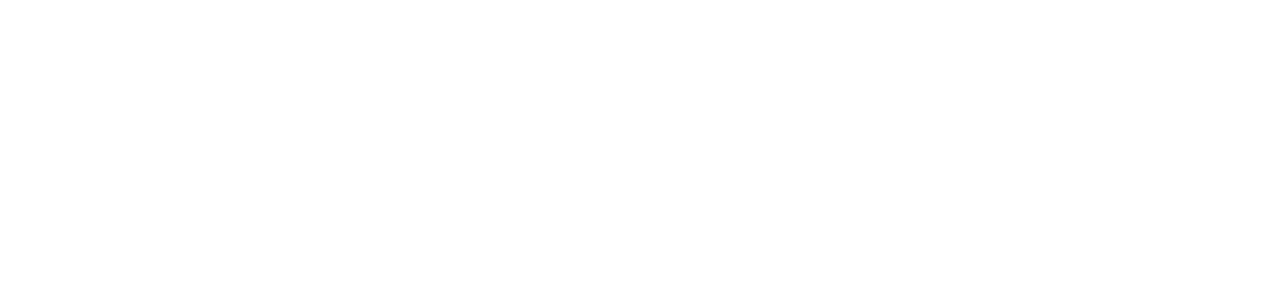
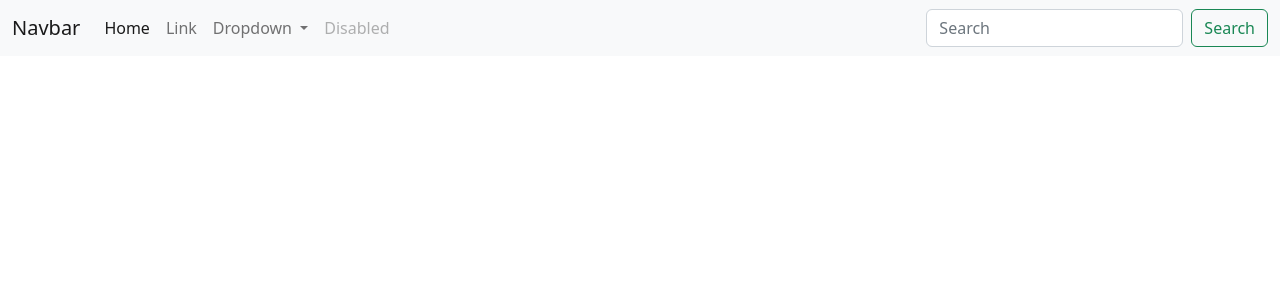
Before and after one commit to albbarrera96/HeaderTest, a Vue app: page / in a window 1280 px wide. Shown: the top 300 px of the page. Built offline with nearby package versions, Linux system fonts and the light colour scheme.

Commit message:
Update Navbar.vue

```diff
--- a/src/components/Navbar.vue
+++ b/src/components/Navbar.vue
@@ -1,4 +1,41 @@
 <template>
+
+    <nav class="navbar navbar-expand-lg bg-light">
+    <div class="container-fluid">
+        <a class="navbar-brand" href="#">Navbar</a>
+        <button class="navbar-toggler" type="button" data-bs-toggle="collapse" data-bs-target="#navbarSupportedContent" aria-controls="navbarSupportedContent" aria-expanded="false" aria-label="Toggle navigation">
+        <span class="navbar-toggler-icon"></span>
+        </button>
+        <div class="collapse navbar-collapse" id="navbarSupportedContent">
+        <ul class="navbar-nav me-auto mb-2 mb-lg-0">
+            <li class="nav-item">
+            <a class="nav-link active" aria-current="page" href="4#">Home</a>
+            </li>
+            <li class="nav-item">
+            <a class="nav-link" href="#">Link</a>
+            </li>
+            <li class="nav-item dropdown">
+            <a class="nav-link dropdown-toggle" href="#" role="button" data-bs-toggle="dropdown" aria-expanded="false">
+                Dropdown
+            </a>
+            <ul class="dropdown-menu">
+                <li><a class="dropdown-item" href="#">Action</a></li>
+                <li><a class="dropdown-item" href="#">Another action</a></li>
+                <li><hr class="dropdown-divider"></li>
+                <li><a class="dropdown-item" href="#">Something else here</a></li>
+            </ul>
+            </li>
+            <li class="nav-item">
+            <a class="nav-link disabled">Disabled</a>
+            </li>
+        </ul>
+        <form class="d-flex" role="search">
+            <input class="form-control me-2" type="search" placeholder="Search" aria-label="Search">
+            <button class="btn btn-outline-success" type="submit">Search</button>
+        </form>
+        </div>
+    </div>
+    </nav>
 
 </template>
 
```
